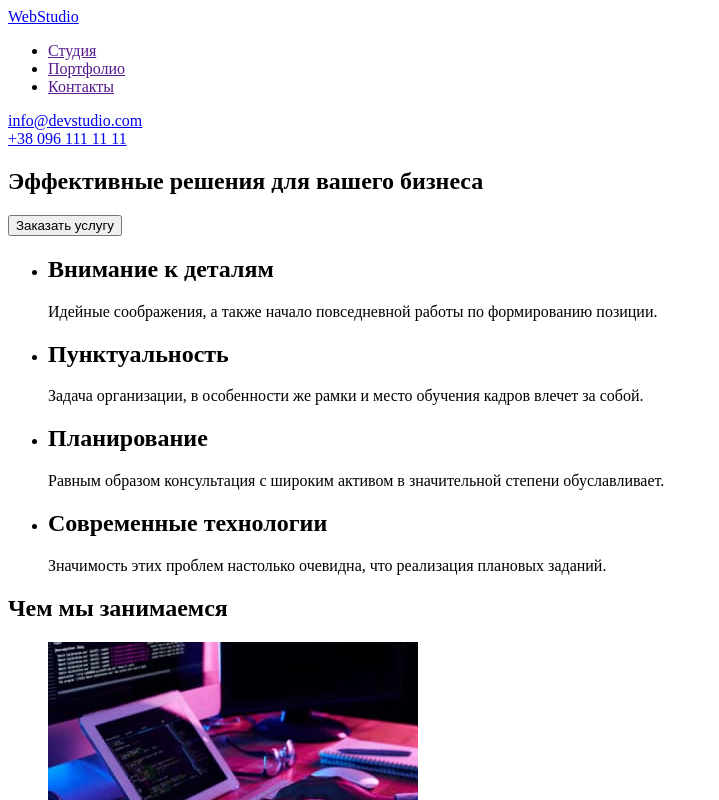
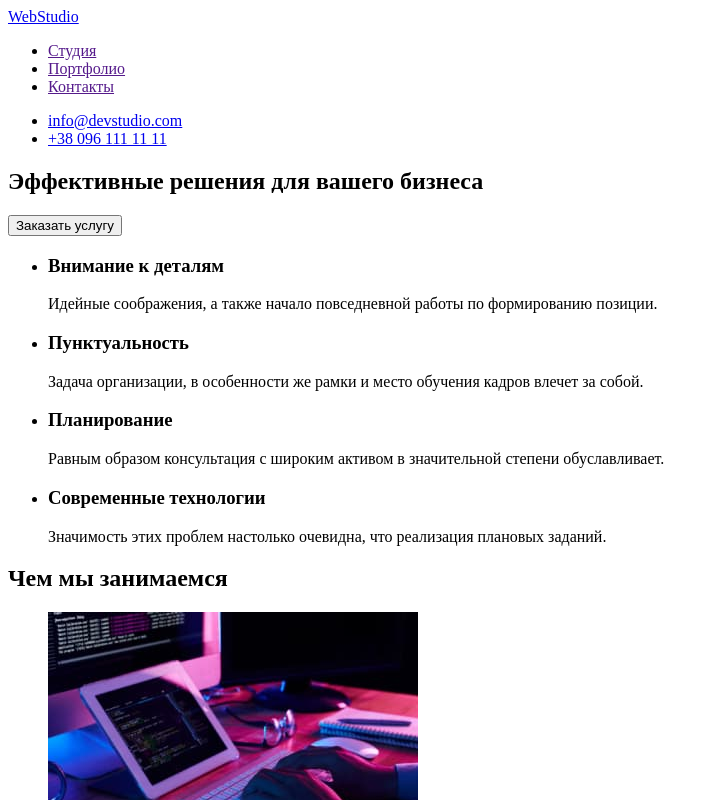
Before and after one commit to LarisaShatil/goit-markup-hw-01, a plain HTML site: page index.html in a window 1280 px wide. Shown: the top 800 px of the page, without its empty margins (0-719 px from the left). Drawn offline with Linux system fonts and the light colour scheme.

Commit message:
Внесены правки
1. добавлен список
2. изменены теги заголовков h3
3. добавлена секция

```diff
--- a/index.html
+++ b/index.html
@@ -16,10 +16,14 @@
           <li><a href="">Контакты</a></li>
         </ul>
       </nav>
-      <div>
-        <a href="mailto:info@devstudio.com">info@devstudio.com</a><br />
-        <a href="tel:+380961111111">+38 096 111 11 11</a>
-      </div>
+      <ul>
+        <li>
+          <a href="mailto:info@devstudio.com">info@devstudio.com</a>
+        </li>
+        <li>
+          <a href="tel:+380961111111">+38 096 111 11 11</a>
+        </li>
+      </ul>
     </header>
     <main>
       <!--Hero block-->
@@ -27,26 +31,29 @@
         <h1>Эффективные решения для вашего бизнеса</h1>
         <button type="button">Заказать услугу</button>
       </section>
-      <!--Первая секция из двух списков: Основные преимущества + Чем занимаемся-->
+      <!--Первая секция: основные преимущества-->
       <section>
         <ul>
           <li>
-            <h2>Внимание к деталям</h2>
+            <h3>Внимание к деталям</h3>
             <p>Идейные соображения, а также начало повседневной работы по формированию позиции.</p>
           </li>
           <li>
-            <h2>Пунктуальность</h2>
+            <h3>Пунктуальность</h3>
             <p>Задача организации, в особенности же рамки и место обучения кадров влечет за собой.</p>
           </li>
           <li>
-            <h2>Планирование</h2>
+            <h3>Планирование</h3>
             <p>Равным образом консультация с широким активом в значительной степени обуславливает.</p>
           </li>
           <li>
-            <h2>Современные технологии</h2>
+            <h3>Современные технологии</h3>
             <p>Значимость этих проблем настолько очевидна, что реализация плановых заданий.</p>
           </li>
         </ul>
+      </section>
+      <!--Вторая секция: чем занимаемся-->
+      <section>
         <h2>Чем мы занимаемся</h2>
         <ul>
           <li>
@@ -60,23 +67,23 @@
           </li>
         </ul>
       </section>
-      <!--Вторая секция: Наша команда-->
+      <!--Третья секция: наша команда-->
       <section>
         <h2>Наша команда</h2>
         <ul>
           <li>
             <img src="./images/team_card1.jpg" alt="Игорь Демьяненко" width="270" height="260" />
-            <h2>Игорь Демьяненко</h2>
+            <h3>Игорь Демьяненко</h3>
             <p>Product Designer</p>
           </li>
           <li>
             <img src="./images/team_card2.jpg" alt="Ольга Репина" width="270" height="260" />
-            <h2>Ольга Репина</h2>
+            <h3>Ольга Репина</h3>
             <p>Frontend Developer</p>
           </li>
           <li>
             <img src="./images/team_card3.jpg" alt="Николай Тарасов" width="270" height="260" />
-            <h2>Николай Тарасов</h2>
+            <h3>Николай Тарасов</h3>
             <p>Marketing</p>
           </li>
           <li>
```
